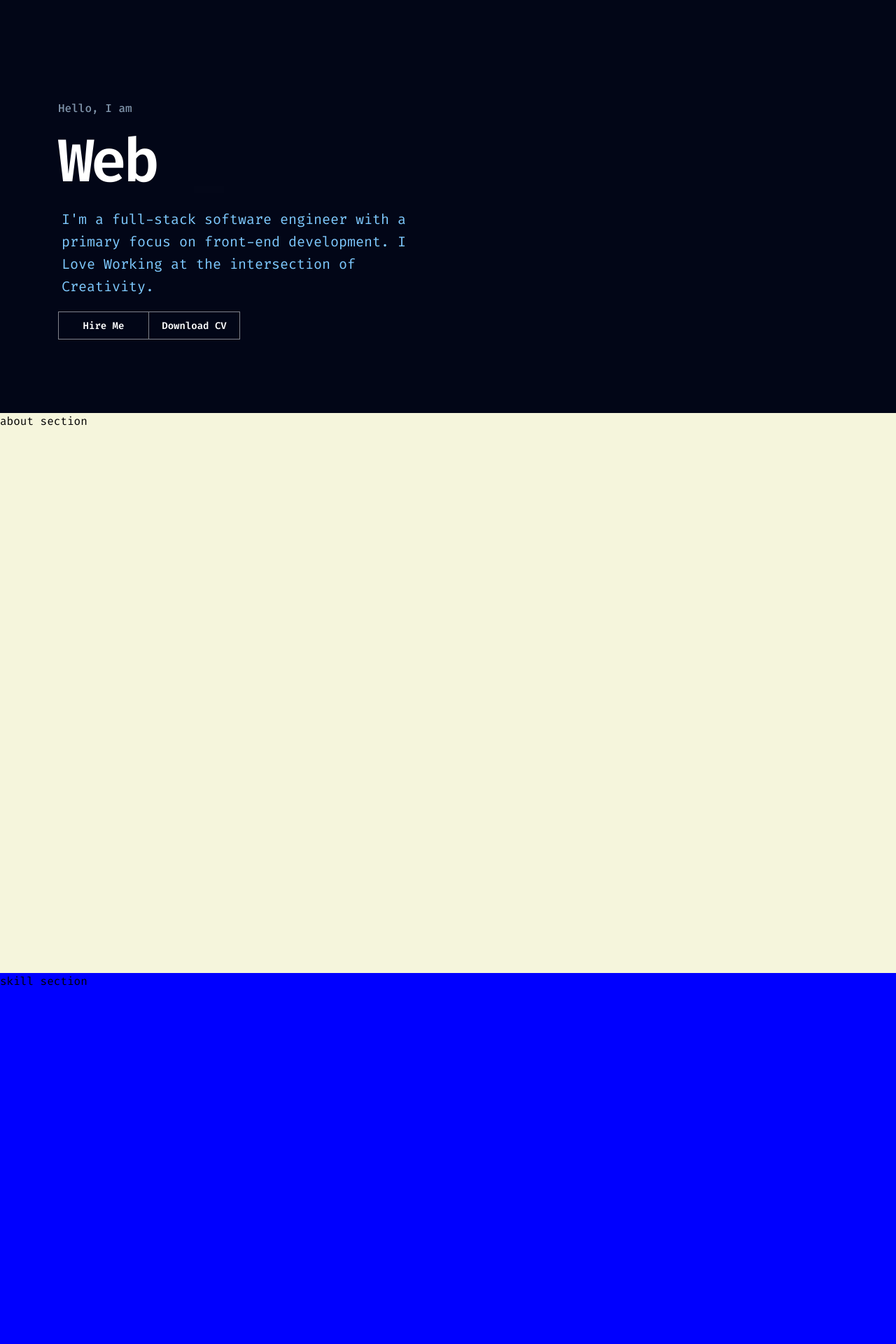
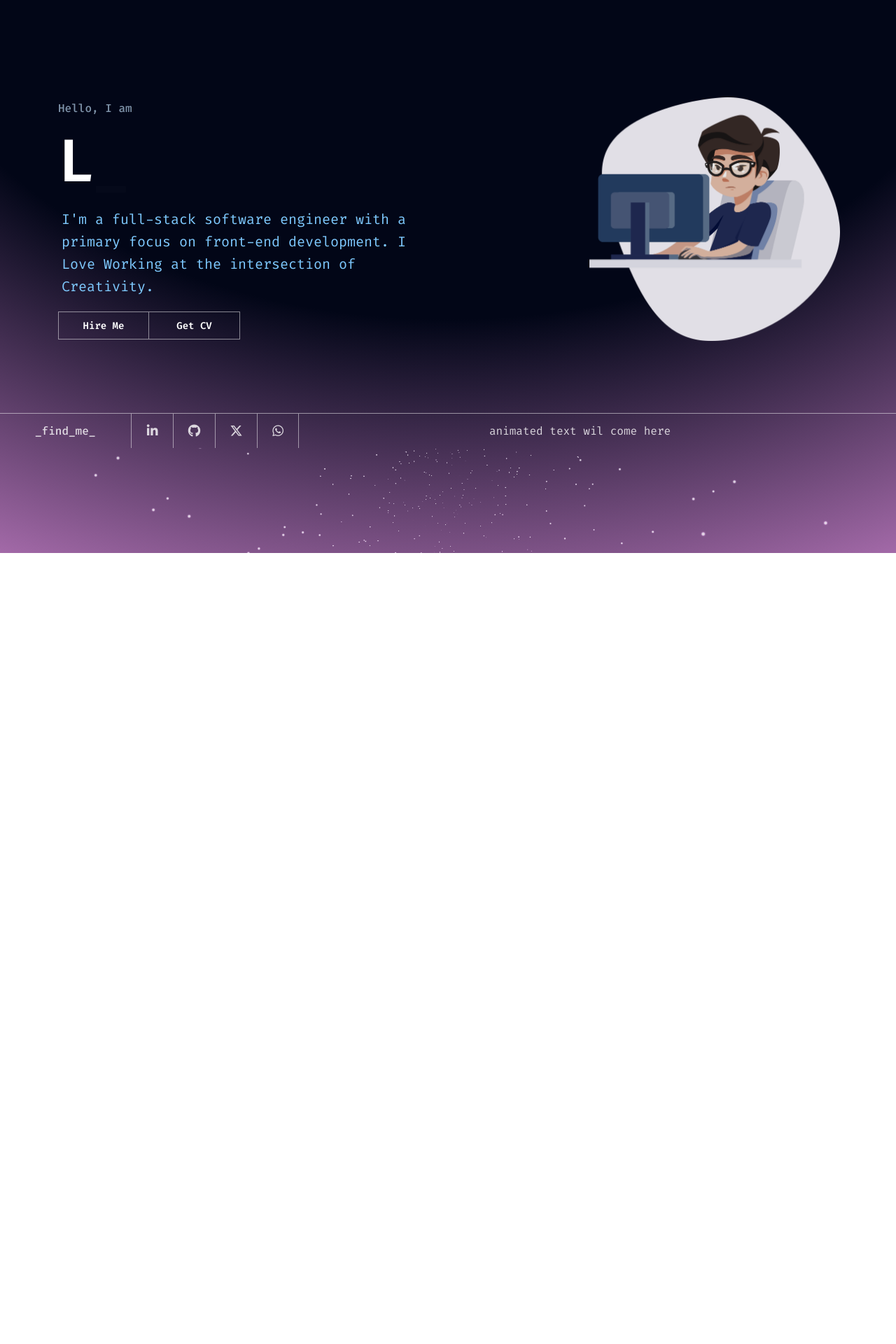
Before and after one commit to lekhanShetty15/react-portfolio, a React (Vite) app: page / in a window 1280 px wide. Shown: the part 160-2080 px from the top of the page at 70% size. After the commit the page ends 950 px from the top, so only its background shows below. Built offline with nearby package versions, Linux system fonts and the light colour scheme.

Commit message:
hero image added

```diff
--- a/index.html
+++ b/index.html
@@ -2,7 +2,7 @@
 <html lang="en">
   <head>
     <meta charset="UTF-8" />
-    <link rel="icon" type="image/svg+xml" href="/vite.svg" />
+    <link rel="icon" href="src/assets/favicon.png" />
     <meta name="viewport" content="width=device-width, initial-scale=1.0" />
     <link rel="preconnect" href="https://fonts.googleapis.com">
 <link rel="preconnect" href="https://fonts.gstatic.com" crossorigin>
--- a/src/App.css
+++ b/src/App.css
@@ -94,6 +94,8 @@
   padding: 0px 80px;
   display: flex;
   align-items: center;
+  background-color: transparent;
+
 
 }
 .hero-hello{
@@ -188,8 +190,38 @@
   z-index: 1000;
   width: 40%;
   height: 60vh;
+  display: flex;
+  justify-content: end;
+  align-items: last baseline;
+}
+.hero-image {
+  width: 80%;
+  filter: brightness(0.9);
+  animation: zoomIn 1s ease forwards, floatImage 2.7s ease-in-out infinite, fadeIn 1s ease forwards;
+  animation-delay: .5s;
+  opacity: 0; /* Initially hide the image */
 }
 
+@keyframes floatImage {
+  0% {
+    transform: translateY(0);
+  }
+  50% {
+    transform: translateY(10px);
+  }
+  100% {
+    transform: translateY(0px);
+  }
+}
+
+@keyframes fadeIn {
+  0% {
+    opacity: 0;
+  }
+  100% {
+    opacity: 1;
+  }
+}
 
 
 
@@ -291,7 +323,7 @@
 .about-main{
   height: 100vh;
   width: 100%;
-  background-color: beige;
+  background-color: transparent;
 }
 
 
@@ -305,7 +337,7 @@
 .skill-main{
   height: 100vh;
   width: 100%;
-  background-color: blue;
+  background-color: transparent;
 }
 
 
@@ -317,7 +349,7 @@
 .project-main{
   height: 100vh;
   width: 100%;
-  background-color: navajowhite;
+  background-color: transparent;
 }
 
 
@@ -331,5 +363,5 @@
 .contact-main{
   height: 100vh;
   width: 100%;
-  background-color: gray;
+  background-color: transparent;
 }
--- a/src/App.jsx
+++ b/src/App.jsx
@@ -41,10 +41,6 @@ const backgroundImage = useMotionTemplate`radial-gradient(125% 125% at 50% 0%, #
 
     <Header />
     <Hello />
-    <About />
-    <Skill />
-    <Project />
-    <Contact />
     <Footer />
 
 
--- a/src/pages/hello.jsx
+++ b/src/pages/hello.jsx
@@ -21,13 +21,13 @@ const Hello = ()=>{
                     <div className="hello-desc">I'm a full-stack software engineer with a <br />primary focus on front-end development. I <br />Love Working at the intersection of <br />Creativity.</div>
                     <div className="hello-Btn">
                         <button className="main-Btn1">Hire Me</button>
-                        <button className="main-Btn2">Download CV</button>
+                        <button className="main-Btn2">Get CV</button>
                     </div>
                 </div>
 
 
                 <div className="hello-image">
-
+                    <img className="hero-image" src="src/assets/home-right.webp" alt="image" />
                 </div>
 
             </div>
```
Also changed, not shown: src/assets/favicon.png (added), src/assets/home-right.webp (added).
